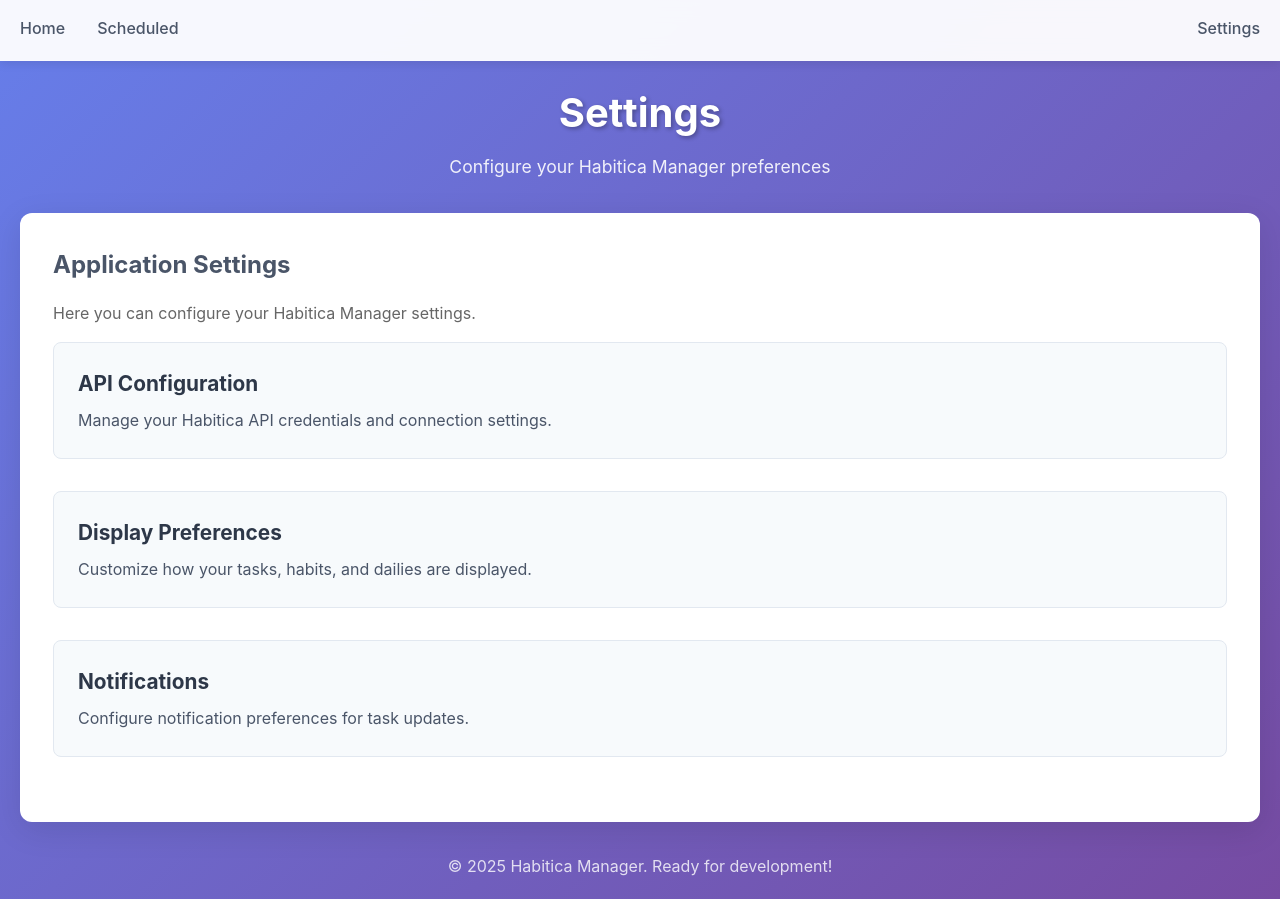
After one commit to adenau/habitica-manager, a Flask app: page /settings in a window 1280 px wide. The commit adds this page. Run offline with Flask 3, Linux system fonts and the light colour scheme; parts of the project's set-up code (start-up, migrations or seed data) failed here and were passed over.

Commit message:
simplified html and added database connections

```diff
--- a/habitica_manager/routes.py
+++ b/habitica_manager/routes.py
@@ -1,6 +1,7 @@
 from flask import Blueprint, jsonify, request, render_template
 import logging
 from .habitica_service import HabiticaService, HabiticaAPIError
+from .database import test_connection
 
 # Get logger for this module
 logger = logging.getLogger(__name__)
@@ -16,16 +17,29 @@ def home():
     """Serve the main HTML page"""
     return render_template('index.html')
 
+@main_bp.route('/scheduled', methods=['GET'])
+def scheduled():
+    """Serve the scheduled tasks page"""
+    return render_template('scheduled.html')
+
+@main_bp.route('/settings', methods=['GET'])
+def settings():
+    """Serve the settings page"""
+    return render_template('settings.html')
+
 @main_bp.route('/api', methods=['GET'])
 def api_info():
     """API information endpoint"""
     try:
         creds_info = habitica_service.get_credentials_info()
+        db_info = test_connection()
+
         return jsonify({
             'status': 'success',
             'message': 'Habitica Manager API is running',
             'version': '1.0.0',
-            'habitica_connection': creds_info
+            'habitica_connection': creds_info,
+            'database': db_info
         })
     except Exception as e:
         return jsonify({
@@ -73,6 +87,22 @@ def health_check():
         'status': 'healthy',
         'timestamp': request.headers.get('Date')
     })
+
+@main_bp.route('/api/database', methods=['GET'])
+def database_status():
+    """Get database status and information"""
+    try:
+        db_info = test_connection()
+        return jsonify({
+            'status': 'success',
+            'database': db_info
+        })
+    except Exception as e:
+        logger.error(f"Error checking database status: {e}")
+        return jsonify({
+            'status': 'error',
+            'message': f'Database error: {str(e)}'
+        }), 500
 
 @main_bp.route('/api/tasks', methods=['GET'])
 def get_tasks():
--- a/habitica_manager/static/css/style.css
+++ b/habitica_manager/static/css/style.css
@@ -11,6 +11,117 @@ body {
     color: #333;
     background: linear-gradient(135deg, #667eea 0%, #764ba2 100%);
     min-height: 100vh;
+}
+
+/* Navigation Bar */
+.navbar {
+    background: rgba(255, 255, 255, 0.95);
+    backdrop-filter: blur(10px);
+    border-bottom: 1px solid rgba(255, 255, 255, 0.2);
+    position: sticky;
+    top: 0;
+    z-index: 1000;
+    box-shadow: 0 2px 10px rgba(0, 0, 0, 0.1);
+}
+
+.nav-container {
+    max-width: 1400px;
+    margin: 0 auto;
+    padding: 0 20px;
+    display: flex;
+    justify-content: space-between;
+    align-items: center;
+    height: 60px;
+}
+
+.nav-left,
+.nav-right {
+    display: flex;
+    gap: 2rem;
+}
+
+.nav-link {
+    color: #4a5568;
+    text-decoration: none;
+    font-weight: 500;
+    padding: 0.5rem 0;
+    transition: all 0.3s ease;
+    border-bottom: 2px solid transparent;
+}
+
+.nav-link:hover {
+    color: #667eea;
+    border-bottom-color: #667eea;
+}
+
+.nav-link.active {
+    color: #667eea;
+    border-bottom-color: #667eea;
+}
+
+/* Mobile hamburger menu */
+.nav-toggle {
+    display: none;
+    flex-direction: column;
+    cursor: pointer;
+    padding: 0.5rem;
+}
+
+.hamburger-line {
+    width: 25px;
+    height: 3px;
+    background: #4a5568;
+    margin: 3px 0;
+    transition: all 0.3s ease;
+    border-radius: 2px;
+}
+
+.nav-toggle.active .hamburger-line:nth-child(1) {
+    transform: rotate(45deg) translate(6px, 6px);
+}
+
+.nav-toggle.active .hamburger-line:nth-child(2) {
+    opacity: 0;
+}
+
+.nav-toggle.active .hamburger-line:nth-child(3) {
+    transform: rotate(-45deg) translate(6px, -6px);
+}
+
+/* Mobile menu */
+.nav-mobile-menu {
+    display: none;
+    background: rgba(255, 255, 255, 0.98);
+    backdrop-filter: blur(10px);
+    position: absolute;
+    top: 100%;
+    left: 0;
+    right: 0;
+    border-top: 1px solid rgba(255, 255, 255, 0.2);
+    box-shadow: 0 4px 10px rgba(0, 0, 0, 0.1);
+}
+
+.nav-mobile-menu.active {
+    display: block;
+}
+
+.nav-mobile-link {
+    display: block;
+    color: #4a5568;
+    text-decoration: none;
+    padding: 1rem 20px;
+    font-weight: 500;
+    border-bottom: 1px solid rgba(0, 0, 0, 0.05);
+    transition: all 0.3s ease;
+}
+
+.nav-mobile-link:hover {
+    background: rgba(102, 126, 234, 0.1);
+    color: #667eea;
+}
+
+.nav-mobile-link:last-child {
+    border-bottom: none;
 }
 
 .container {
@@ -340,6 +451,16 @@ footer {
         max-width: 100%;
         padding: 15px;
     }
+
+    /* Navigation responsive */
+    .nav-left,
+    .nav-right {
+        display: none;
+    }
+
+    .nav-toggle {
+        display: flex;
+    }
 }
 
 @media (max-width: 600px) {
@@ -552,3 +673,63 @@ footer {
 .notification-close:hover {
     color: #343a40;
 }
+
+/* Page content styling */
+.page-content {
+    padding: 20px;
+    max-width: 1200px;
+    margin: 0 auto;
+}
+
+.page-header {
+    text-align: center;
+    margin-bottom: 2rem;
+}
+
+.page-title {
+    color: #4A5568;
+    margin-bottom: 0.5rem;
+}
+
+.page-subtitle {
+    color: #718096;
+    font-size: 1.1rem;
+}
+
+/* Settings page specific styles */
+.settings-section {
+    margin-bottom: 2rem;
+    padding: 1.5rem;
+    border: 1px solid #E2E8F0;
+    border-radius: 8px;
+    background-color: #F7FAFC;
+}
+
+.settings-section h3 {
+    color: #2D3748;
+    margin-bottom: 0.5rem;
+}
+
+.settings-section p {
+    color: #4A5568;
+    margin-bottom: 0;
+}
+
+/* Scheduled page specific styles */
+.scheduled-section {
+    margin-bottom: 2rem;
+    padding: 1.5rem;
+    border: 1px solid #E2E8F0;
+    border-radius: 8px;
+    background-color: #F7FAFC;
+}
+
+.scheduled-section h3 {
+    color: #2D3748;
+    margin-bottom: 0.5rem;
+}
+
+.scheduled-section p {
+    color: #4A5568;
+    margin-bottom: 0;
+}
--- a/habitica_manager/static/js/app.js
+++ b/habitica_manager/static/js/app.js
@@ -3,6 +3,9 @@
 
 document.addEventListener('DOMContentLoaded', function() {
     console.log('Habitica Manager JavaScript loaded successfully!');
+
+    // Initialize navigation
+    initializeNavigation();
 
     // Get DOM elements
     const testConnectionBtn = document.getElementById('testConnectionBtn');
@@ -63,6 +66,53 @@ document.addEventListener('DOMContentLoaded', function() {
             setTimeout(() => {
                 output.classList.remove('active');
             }, 5000);
+        });
+    }
+
+    // Initialize navigation functionality
+    function initializeNavigation() {
+        const navToggle = document.getElementById('navToggle');
+        const navMobileMenu = document.getElementById('navMobileMenu');
+
+        // Set active link based on current page
+        setActiveNavLink();
+
+        if (navToggle && navMobileMenu) {
+            navToggle.addEventListener('click', function() {
+                navToggle.classList.toggle('active');
+                navMobileMenu.classList.toggle('active');
+            });
+
+            // Close mobile menu when clicking on a link
+            const mobileLinks = document.querySelectorAll('.nav-mobile-link');
+            mobileLinks.forEach(link => {
+                link.addEventListener('click', function() {
+                    navToggle.classList.remove('active');
+                    navMobileMenu.classList.remove('active');
+                });
+            });
+
+            // Close mobile menu when clicking outside
+            document.addEventListener('click', function(event) {
+                const isClickInsideNav = navToggle.contains(event.target) || navMobileMenu.contains(event.target);
+                if (!isClickInsideNav) {
+                    navToggle.classList.remove('active');
+                    navMobileMenu.classList.remove('active');
+                }
+            });
+        }
+    }
+
+    // Set active navigation link
+    function setActiveNavLink() {
+        const currentPath = window.location.pathname;
+        const navLinks = document.querySelectorAll('.nav-link, .nav-mobile-link');
+
+        navLinks.forEach(link => {
+            link.classList.remove('active');
+            if (link.getAttribute('href') === currentPath || (currentPath === '/' && link.textContent.trim() === 'Home')) {
+                link.classList.add('active');
+            }
         });
     }
 
--- /dev/null
+++ b/habitica_manager/templates/base.html
@@ -0,0 +1,62 @@
+<!DOCTYPE html>
+<html lang="en">
+<head>
+    <meta charset="UTF-8">
+    <meta name="viewport" content="width=device-width, initial-scale=1.0">
+    <title>{% block title %}Habitica Manager{% endblock %}</title>
+    <link rel="stylesheet" href="{{ url_for('static', filename='css/style.css') }}">
+    {% block extra_css %}{% endblock %}
+</head>
+<body>
+    <!-- Navigation Bar -->
+    <nav class="navbar">
+        <div class="nav-container">
+            <!-- Left side navigation -->
+            <div class="nav-left">
+                <a href="/" class="nav-link">Home</a>
+                <a href="/" class="nav-link">Scheduled</a>
+            </div>
+
+            <!-- Right side navigation -->
+            <div class="nav-right">
+                <a href="/" class="nav-link">Settings</a>
+            </div>
+
+            <!-- Mobile hamburger menu -->
+            <div class="nav-toggle" id="navToggle">
+                <span class="hamburger-line"></span>
+                <span class="hamburger-line"></span>
+                <span class="hamburger-line"></span>
+            </div>
+        </div>
+
+        <!-- Mobile menu -->
+        <div class="nav-mobile-menu" id="navMobileMenu">
+            <a href="/" class="nav-mobile-link">Home</a>
+            <a href="/" class="nav-mobile-link">Scheduled</a>
+            <a href="/" class="nav-mobile-link">Settings</a>
+        </div>
+    </nav>
+
+    <div class="container">
+        {% block page_header %}
+        <header>
+            <h1>{% block page_title %}Habitica Manager{% endblock %}</h1>
+            <p class="subtitle">{% block page_subtitle %}Manage your Habitica tasks, habits, and dailies{% endblock %}</p>
+        </header>
+        {% endblock %}
+
+        <main>
+            {% block content %}
+            {% endblock %}
+        </main>
+
+        <footer>
+            <p>&copy; 2025 Habitica Manager. Ready for development!</p>
+        </footer>
+    </div>
+
+    <script src="{{ url_for('static', filename='js/app.js') }}"></script>
+    {% block extra_js %}{% endblock %}
+</body>
+</html>
--- /dev/null
+++ b/habitica_manager/templates/settings.html
@@ -0,0 +1,31 @@
+{% extends "base.html" %}
+
+{% block title %}Habitica Manager - Settings{% endblock %}
+
+{% block page_title %}Settings{% endblock %}
+{% block page_subtitle %}Configure your Habitica Manager preferences{% endblock %}
+
+{% block content %}
+<div class="card">
+    <h2>Application Settings</h2>
+    <p>Here you can configure your Habitica Manager settings.</p>
+
+    <div class="settings-section">
+        <h3>API Configuration</h3>
+        <p>Manage your Habitica API credentials and connection settings.</p>
+        <!-- Settings form would go here -->
+    </div>
+
+    <div class="settings-section">
+        <h3>Display Preferences</h3>
+        <p>Customize how your tasks, habits, and dailies are displayed.</p>
+        <!-- Display settings would go here -->
+    </div>
+
+    <div class="settings-section">
+        <h3>Notifications</h3>
+        <p>Configure notification preferences for task updates.</p>
+        <!-- Notification settings would go here -->
+    </div>
+</div>
+{% endblock %}
```
Also changed, not shown: habitica_manager/app.py (+14 -2 lines), habitica_manager/database.py (added, +155 -0 lines), habitica_manager/templates/index.html (+5 -25 lines), habitica_manager/templates/scheduled.html (added, +31 -0 lines), 1 other file.
